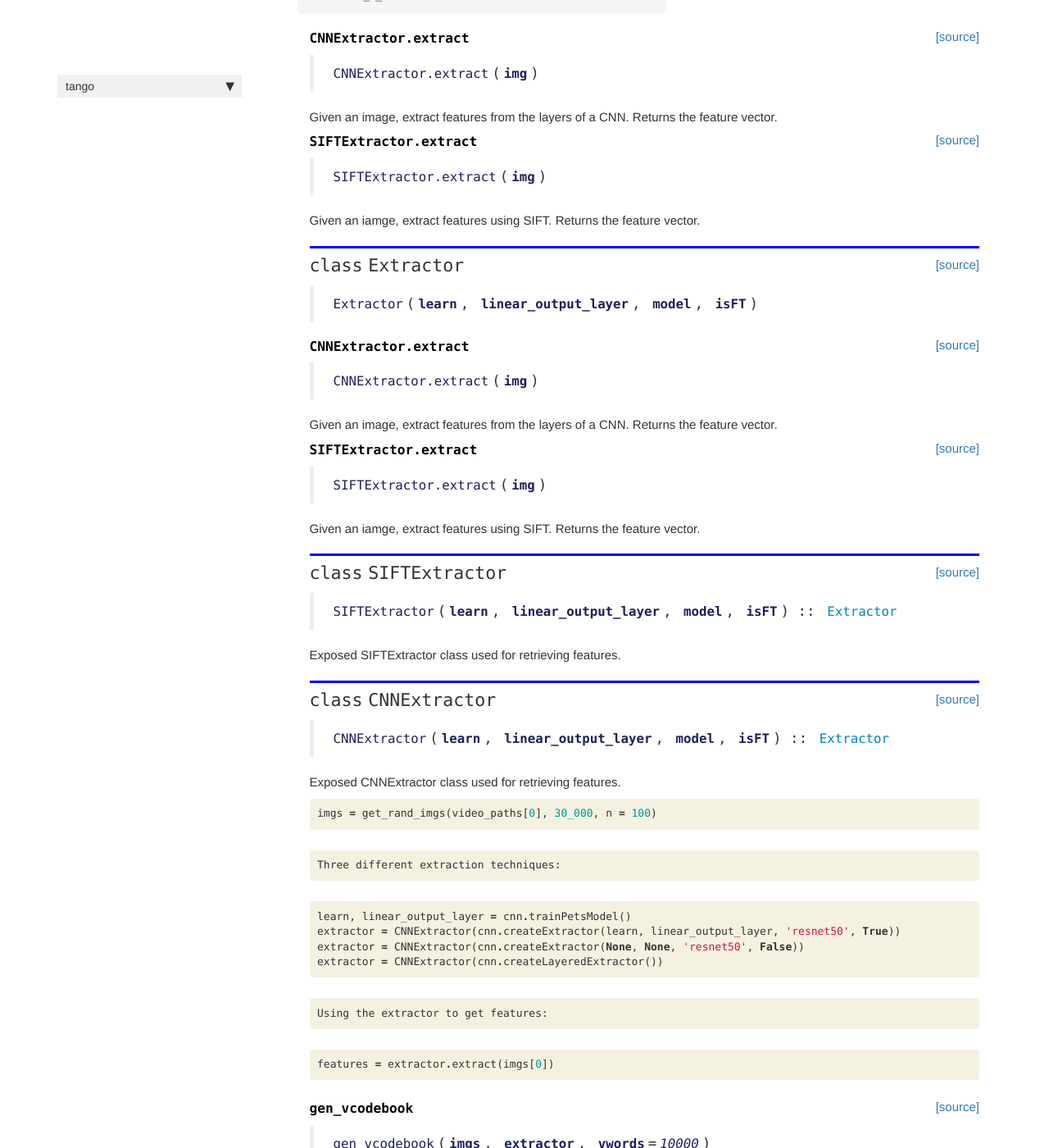
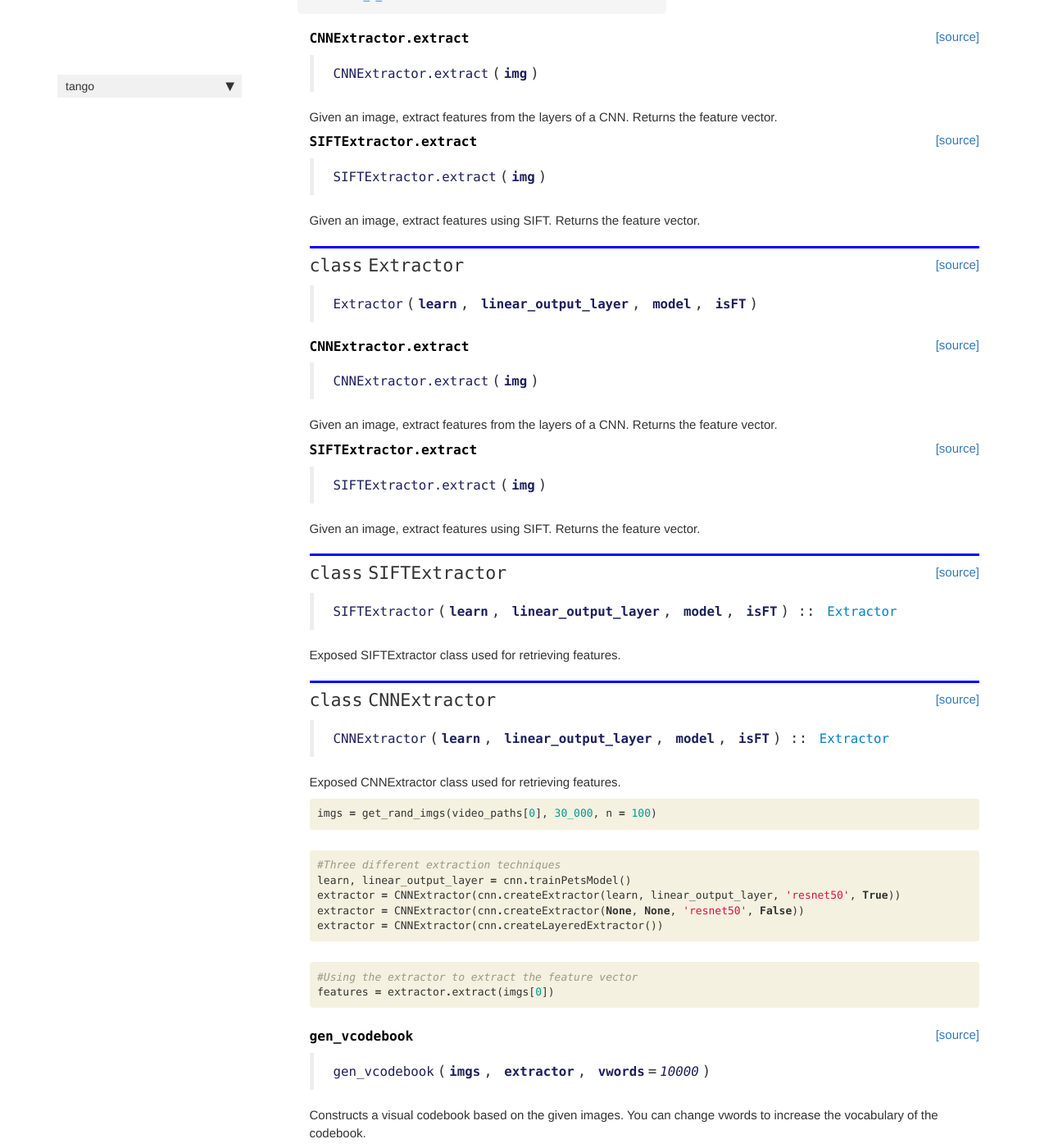
Before and after one commit to ncoop57/tango, a Jekyll site: the page built from docs/features.html, in a window 1280 px wide and 1400 px high, scrolled down 540 px. Shown: the whole window at 82% size. Built offline with Jekyll 4.4.1, drawn with Linux system fonts in a browser that asks for light colours; nearby versions of some CDN libraries; comment, search, counter and statistics services are not loaded.

Commit message:
Modifying docs

```diff
--- a/docs/features.html
+++ b/docs/features.html
@@ -42,7 +42,7 @@ summary: "This module contains all the necessary functions for extracting and or
 <div class="output_markdown rendered_html output_subarea ">
 <h4 id="SIFTExtractor.extract" class="doc_header"><code>SIFTExtractor.extract</code><a href="https://github.com/ncoop57/tango/tree/master/tango/features.py#L48" class="source_link" style="float:right">[source]</a></h4><blockquote><p><code>SIFTExtractor.extract</code>(<strong><code>img</code></strong>)</p>
 </blockquote>
-<p>Given an iamge, extract features using SIFT. Returns the feature vector.</p>
+<p>Given an image, extract features using SIFT. Returns the feature vector.</p>
 
 </div>
 
@@ -101,7 +101,7 @@ summary: "This module contains all the necessary functions for extracting and or
 <div class="output_markdown rendered_html output_subarea ">
 <h4 id="SIFTExtractor.extract" class="doc_header"><code>SIFTExtractor.extract</code><a href="__main__.py#L7" class="source_link" style="float:right">[source]</a></h4><blockquote><p><code>SIFTExtractor.extract</code>(<strong><code>img</code></strong>)</p>
 </blockquote>
-<p>Given an iamge, extract features using SIFT. Returns the feature vector.</p>
+<p>Given an image, extract features using SIFT. Returns the feature vector.</p>
 
 </div>
 
@@ -171,20 +171,8 @@ summary: "This module contains all the necessary functions for extracting and or
 
 <div class="inner_cell">
     <div class="input_area">
-<div class=" highlight hl-ipython3"><pre><span></span><span class="n">Three</span> <span class="n">different</span> <span class="n">extraction</span> <span class="n">techniques</span><span class="p">:</span>
-</pre></div>
-
-    </div>
-</div>
-</div>
-
-</div>
-<div class="cell border-box-sizing code_cell rendered">
-<div class="input">
-
-<div class="inner_cell">
-    <div class="input_area">
-<div class=" highlight hl-ipython3"><pre><span></span><span class="n">learn</span><span class="p">,</span> <span class="n">linear_output_layer</span> <span class="o">=</span> <span class="n">cnn</span><span class="o">.</span><span class="n">trainPetsModel</span><span class="p">()</span>
+<div class=" highlight hl-ipython3"><pre><span></span><span class="c1">#Three different extraction techniques</span>
+<span class="n">learn</span><span class="p">,</span> <span class="n">linear_output_layer</span> <span class="o">=</span> <span class="n">cnn</span><span class="o">.</span><span class="n">trainPetsModel</span><span class="p">()</span>
 <span class="n">extractor</span> <span class="o">=</span> <span class="n">CNNExtractor</span><span class="p">(</span><span class="n">cnn</span><span class="o">.</span><span class="n">createExtractor</span><span class="p">(</span><span class="n">learn</span><span class="p">,</span> <span class="n">linear_output_layer</span><span class="p">,</span> <span class="s1">&#39;resnet50&#39;</span><span class="p">,</span> <span class="kc">True</span><span class="p">))</span>
 <span class="n">extractor</span> <span class="o">=</span> <span class="n">CNNExtractor</span><span class="p">(</span><span class="n">cnn</span><span class="o">.</span><span class="n">createExtractor</span><span class="p">(</span><span class="kc">None</span><span class="p">,</span> <span class="kc">None</span><span class="p">,</span> <span class="s1">&#39;resnet50&#39;</span><span class="p">,</span> <span class="kc">False</span><span class="p">))</span>
 <span class="n">extractor</span> <span class="o">=</span> <span class="n">CNNExtractor</span><span class="p">(</span><span class="n">cnn</span><span class="o">.</span><span class="n">createLayeredExtractor</span><span class="p">())</span>
@@ -200,20 +188,8 @@ summary: "This module contains all the necessary functions for extracting and or
 
 <div class="inner_cell">
     <div class="input_area">
-<div class=" highlight hl-ipython3"><pre><span></span><span class="n">Using</span> <span class="n">the</span> <span class="n">extractor</span> <span class="n">to</span> <span class="n">get</span> <span class="n">features</span><span class="p">:</span>
-</pre></div>
-
-    </div>
-</div>
-</div>
-
-</div>
-<div class="cell border-box-sizing code_cell rendered">
-<div class="input">
-
-<div class="inner_cell">
-    <div class="input_area">
-<div class=" highlight hl-ipython3"><pre><span></span><span class="n">features</span> <span class="o">=</span> <span class="n">extractor</span><span class="o">.</span><span class="n">extract</span><span class="p">(</span><span class="n">imgs</span><span class="p">[</span><span class="mi">0</span><span class="p">])</span>
+<div class=" highlight hl-ipython3"><pre><span></span><span class="c1">#Using the extractor to extract the feature vector</span>
+<span class="n">features</span> <span class="o">=</span> <span class="n">extractor</span><span class="o">.</span><span class="n">extract</span><span class="p">(</span><span class="n">imgs</span><span class="p">[</span><span class="mi">0</span><span class="p">])</span>
 </pre></div>
 
     </div>
--- a/tango/features.py
+++ b/tango/features.py
@@ -46,7 +46,7 @@ class SIFTExtractor(Extractor):
     '''Exposed SIFTExtractor class used for retrieving features.'''
 
     def extract(self, img):
-        '''Given an iamge, extract features using SIFT. Returns the feature vector.'''
+        '''Given an image, extract features using SIFT. Returns the feature vector.'''
         _, features = self.extractor.detectAndCompute(img, None)
         return features
 
```
Also changed, not shown: 1 other file.
